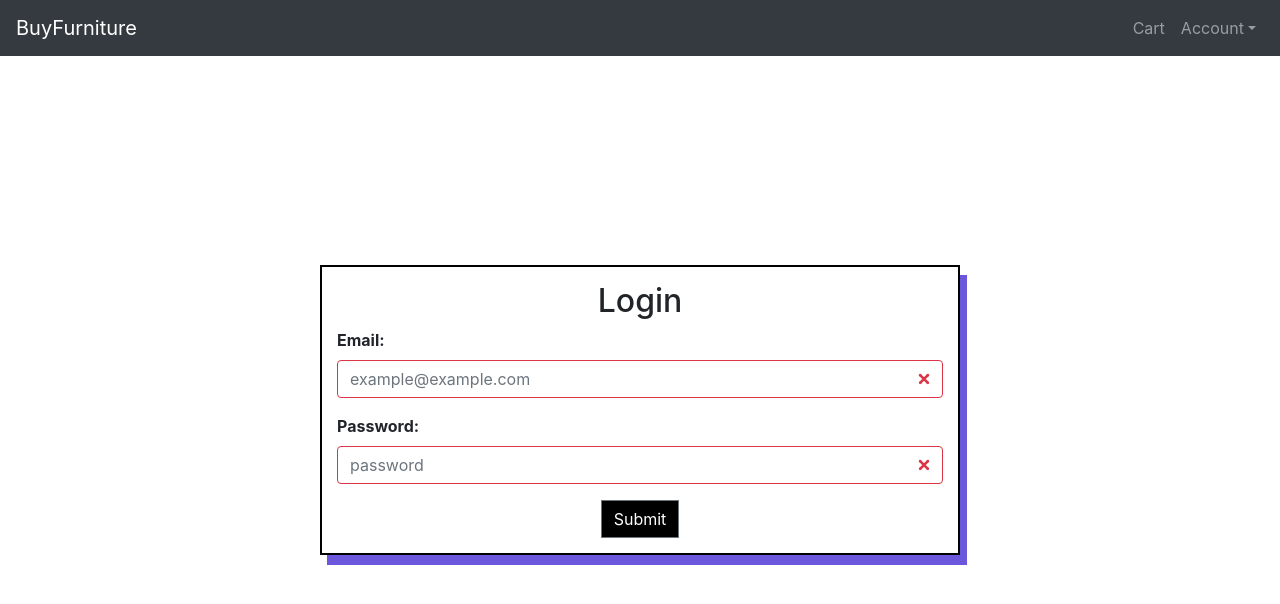
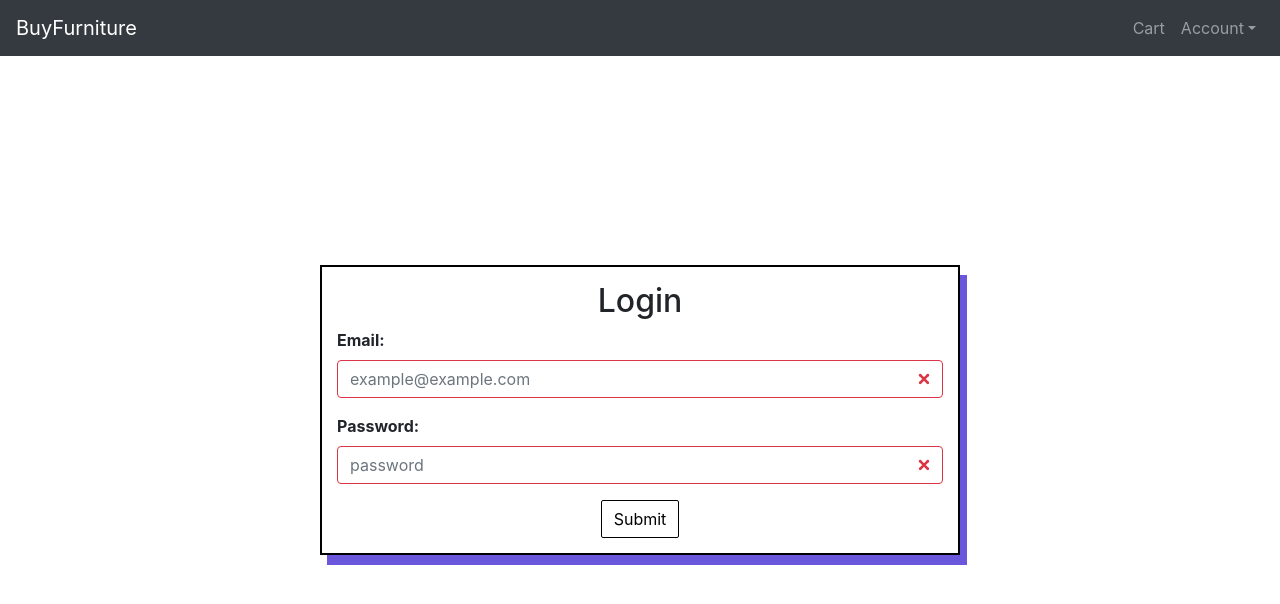
Before and after one commit to av-2599/e-commerce-Website, a React (Create React App) app in the folder Project/frontend/: page / in a window 1280 px wide. Shown: the top 604 px of the page. Built offline with nearby package versions, Linux system fonts and the light colour scheme.

Commit message:
Updated submit button

```diff
--- a/Project/frontend/src/containers/login/login.jsx
+++ b/Project/frontend/src/containers/login/login.jsx
@@ -76,7 +76,7 @@ export const Login = () => {
                                         invalid={ !validPassword }
                                     />
                             </FormGroup>
-                            <Button id={ classes.button }>Submit</Button>
+                            <Button outline id={ classes.button }><string>Submit</string></Button>
                         </Form>
                     </div>
                 </div>
--- a/Project/frontend/src/containers/login/login.module.css
+++ b/Project/frontend/src/containers/login/login.module.css
@@ -22,7 +22,14 @@
 }
 
 #button {
-    border-radius: 0px;
+    color: black;
+    border: 1px solid black;
+    border-radius: 2px;
+}
+
+#button:hover {
+    color: white;
+    border-radius: 2px;
     background-color: black;
 }
 
```
Lines whose indentation alone changed are shown as unchanged.
